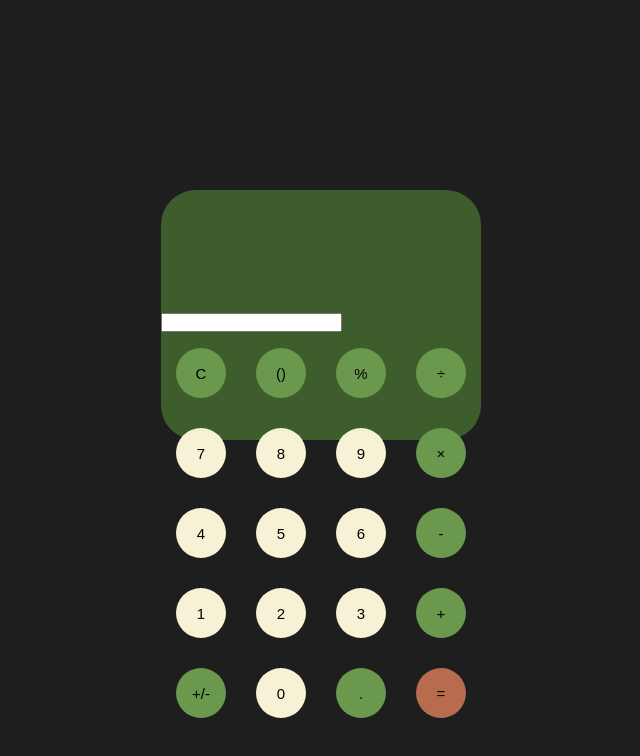
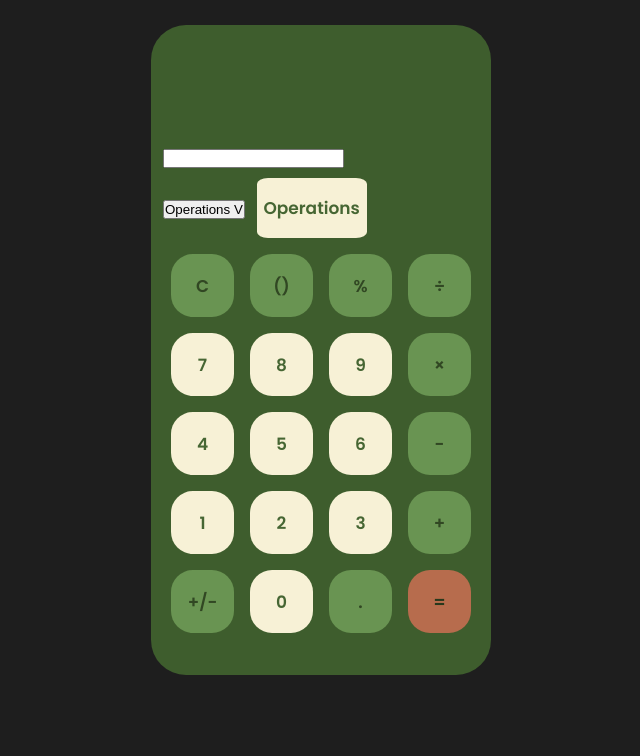
Before and after one commit to fojogrimmo/js-calculator-application, a plain HTML site: page index.html in a window 1280 px wide. Shown: the whole page, without its empty margins (319-959 px from the left). Drawn offline with Linux system fonts and the light colour scheme.

Commit message:
Add style % create new button for functions

```diff
--- a/css/style.css
+++ b/css/style.css
@@ -5,7 +5,7 @@
 }
 /*---*/
 body {
-  font-family: "Jost", sans-serif;
+  font-family: "Poppins", sans-serif;
   background-color: #1e1e1e;
 }
 
@@ -19,14 +19,13 @@ body {
 }
 
 .calculator {
-  width: 320px;
-  height: 250px;
+  width: 340px;
+  height: 650px;
   background-color: #3e5d2d;
-  margin: 0 auto;
+  margin-top: 70px;
   top: 20px;
   position: relative;
   border-radius: 35px;
-  box-shadow: 0 4px 8px rgba(0, 0, 0, 0.2), 0 6 20px 0 rgba(0, 0, 0, 0.19);
 }
 
 .result {
@@ -43,32 +42,76 @@ body {
 .output {
   text-align: right;
   height: 60px;
-  margin: 10px 20px;
+  margin: 10px 25px;
   font-size: 30px;
 }
 
 .keyboard {
-  height: 400px;
+  height: auto;
+  width: fit-content;
+  margin: 0 auto;
 }
+
 #operator,
 #number,
 #equal {
-  width: 50px;
-  height: 50px;
-  margin: 15px;
+  width: 63px;
+  height: 63px;
+  margin: 8px;
   float: left;
-  border-radius: 50%;
+  border-radius: 35%;
   border-width: 0;
-  font-size: 15px;
+  font-size: 17px;
+  cursor: pointer;
+  font-family: "Poppins";
+  transition: 0.3s;
 }
 #number {
   background-color: #f7f1d6;
+  color: #466633;
+}
+#number:hover {
+  background-color: #f7e8be;
 }
 #operator {
-  background-color: #6a994e;
+  background-color: #699452;
+  color: #314723;
 }
+#operator:hover {
+  background-color: #72a756;
+}
+
 #equal {
-  background-color: #b86c4e;
+  background-color: #b76c4d;
+  color: #27381c;
+}
+#equal:hover {
+  background-color: #c47756;
+}
+#operator:hover,
+#number:hover,
+#equal:hover {
+  transition: 0.2s;
+  box-shadow: 0px 10px 14px -1px rgba(33, 52, 21, 0.2);
+}
+#operator:active,
+#number:active,
+#equal:active {
+  font-size: 13px;
+}
+
+#operations {
+  width: 110px;
+  height: 60px;
+  background-color: #f7f1d6;
+  color: #466633;
+  border-radius: 10%;
+  border-width: 0;
+  font-size: 17px;
+  cursor: pointer;
+  font-family: "Poppins";
+  transition: 0.3s;
+  margin: 8px;
 }
 .calculator form input {
 }
--- a/index.html
+++ b/index.html
@@ -6,7 +6,7 @@
     <meta name="viewport" content="width=device-width, initial-scale=1.0" />
     <title>CalculatorApp</title>
     <link
-      href="https://fonts.googleapis.com/css?family=Jost:400"
+      href="https://fonts.googleapis.com/css?family=Poppins:600"
       rel="stylesheet"
     />
     <link rel="stylesheet" href="css/style.css" />
@@ -26,6 +26,10 @@
           <form>
             <div>
               <input type="text" name="display" />
+            </div>
+            <div>
+              <button class="operations">Operations <span>V</span></button>
+              <input type="button" value="Operations" id="operations" />
             </div>
             <!-- 1st row of buttons -->
             <div>
```
